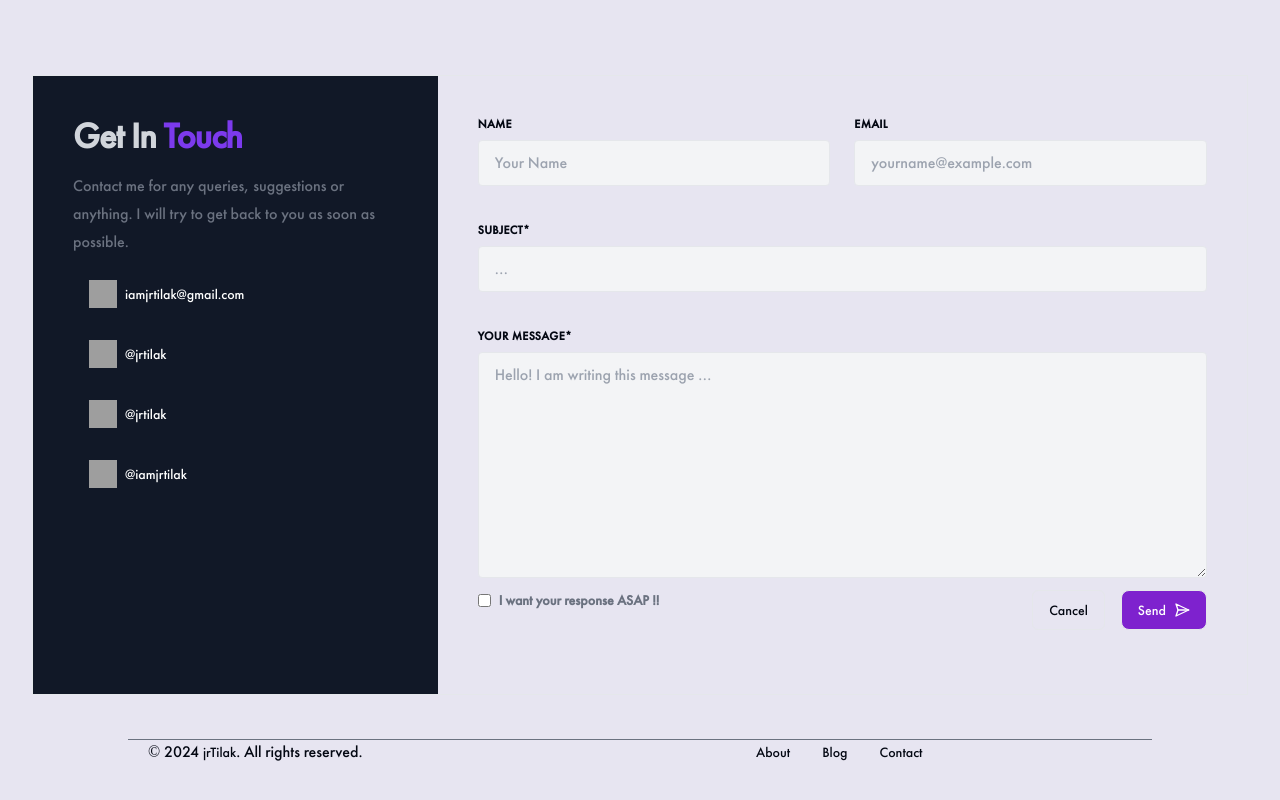
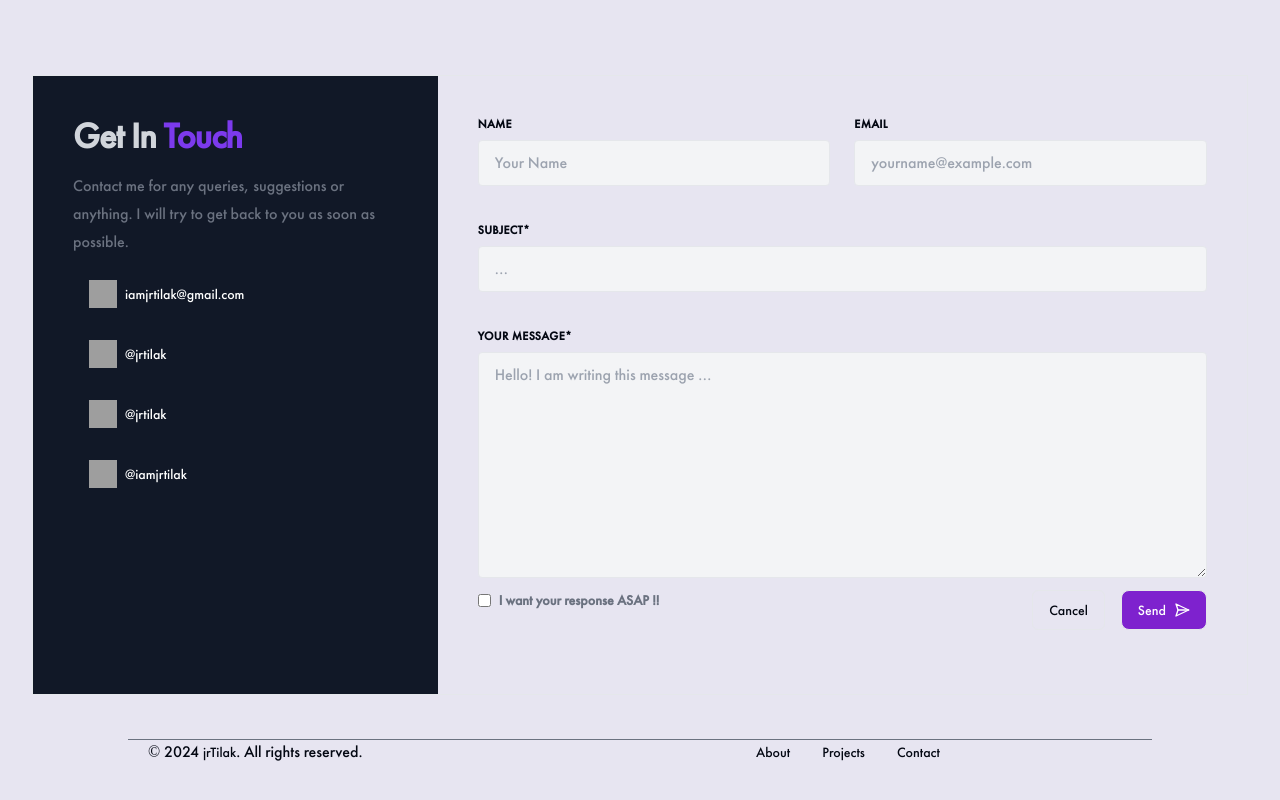
Before and after one commit to jrTilak/jrtilak-web, a Next.js app in the folder frontend/: page / in a window 1280 px wide. Shown: the part 1844-2644 px from the top of the page. Built offline with nearby package versions, Linux system fonts and the light colour scheme; no server answers; grey boxes are pictures that could not be loaded.

Commit message:
Update Footer link from Blog to Projects

```diff
--- a/frontend/src/components/Footer/Footer.tsx
+++ b/frontend/src/components/Footer/Footer.tsx
@@ -27,8 +27,8 @@ const Footer = () => {
                   link: "/about",
                 },
                 {
-                  name: "Blog",
-                  link: "/blog",
+                  name: "Projects",
+                  link: "/projects",
                 },
                 {
                   name: "Contact",
```
